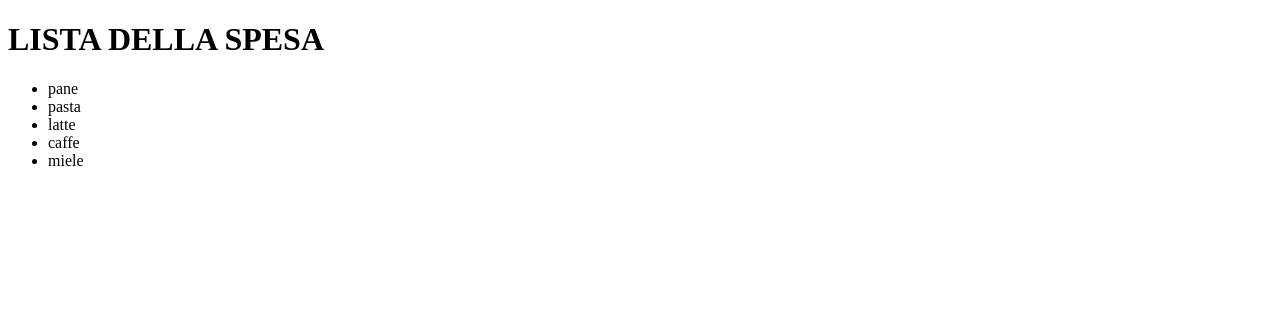
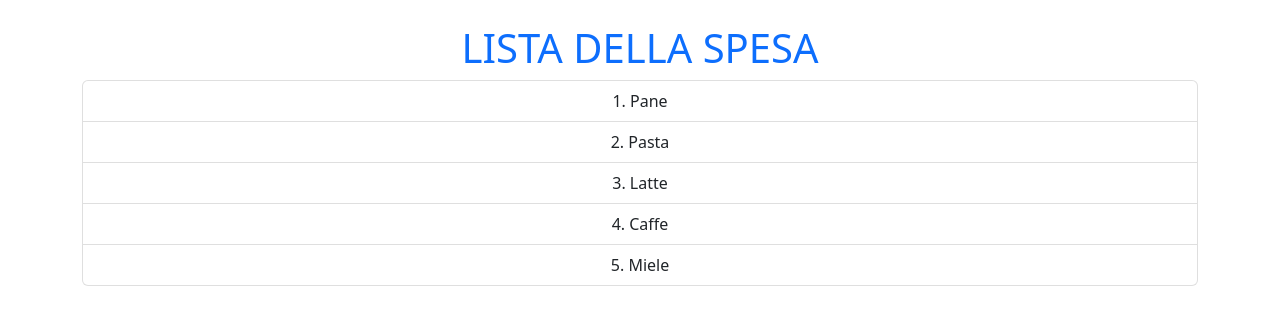
Before and after one commit to Sofia-Citrini/js-lista-spesa, a plain HTML site: page index.html in a window 1280 px wide. Drawn offline with nearby package versions, Linux system fonts and the light colour scheme.

Commit message:
adds bootstrap

```diff
--- a/index.html
+++ b/index.html
@@ -4,14 +4,19 @@
     <meta charset="UTF-8">
     <meta http-equiv="X-UA-Compatible" content="IE=edge">
     <meta name="viewport" content="width=device-width, initial-scale=1.0">
+
     <title>Lista della spesa</title>
+
+    <link rel="stylesheet" href="https://cdn.jsdelivr.net/npm/bootstrap@5.2.2/dist/css/bootstrap.min.css">
 </head>
 
 <body>
 
-    <h1>LISTA DELLA SPESA</h1>
+    <div class="container py-4 text-center">
+        <h1 class="text-primary">LISTA DELLA SPESA</h1>
 
-    <ul class="lista-spesa"></ul>
+        <ol class="lista-spesa list-group list-group-numbered"></ol>
+    </div>
 
     <script src="js/main.js"></script>
 </body>
--- a/js/main.js
+++ b/js/main.js
@@ -1,4 +1,4 @@
-const prodotti = ["pane", "pasta", "latte", "caffe", "miele"];
+const prodotti = ["Pane", "Pasta", "Latte", "Caffe", "Miele"];
 console.log(prodotti);
 
 const listaSpesa = document.querySelector(".lista-spesa");
@@ -8,7 +8,7 @@ let i = 0;
 while (i < prodotti.length) {
     console.log(prodotti [i]);
 
-    listaSpesa.innerHTML += `<li>${prodotti [i]}</li>`;
+    listaSpesa.innerHTML += `<li class="list-group-item">${prodotti [i]}</li>`;
 
     i++;
 }
```
